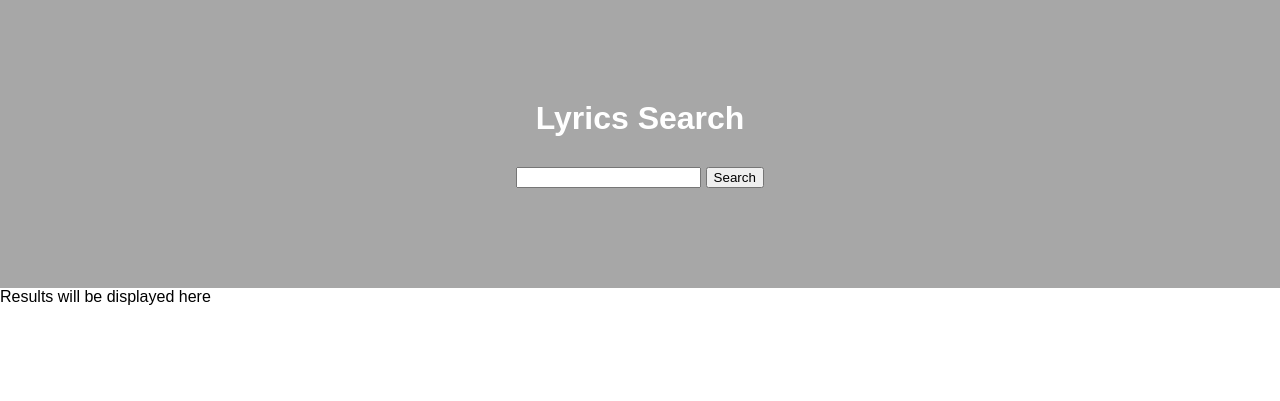
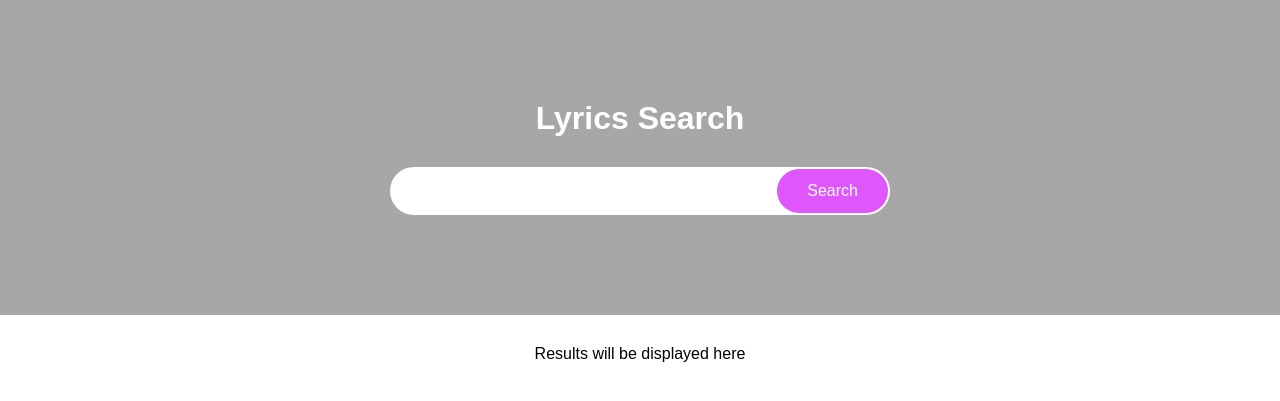
Before and after one commit to luciussulla/20-js-projects, a PHP site: page / in a window 1280 px wide. Shown: the top 401 px of the page. Run offline with PHP 8.4, Linux system fonts and the light colour scheme.

Commit message:
Add the rest of css styles

```diff
--- a/lyricsSearch/index.html
+++ b/lyricsSearch/index.html
@@ -25,8 +25,6 @@
 
   </div>
 
-
-
   <script src="script.js"></script>
 </body>
 </html>
--- a/lyricsSearch/styles.css
+++ b/lyricsSearch/styles.css
@@ -45,3 +45,76 @@ header * {
 header h1 {
   margin: 0px 0px 30px;
 }
+
+/* form and buton */
+form {
+  position: relative;
+  width: 500px;
+  max-width: 100%;
+  /* border: 1px solid green;  */
+}
+
+form input {
+  border: 0;
+  border-radius: 50px;
+  font-size: 16px;
+  padding: 15px 30px;
+  width: 100%;
+}
+
+form button {
+  position: absolute;
+  top: 2px;
+  right: 2px;
+
+  background-color: #e056fd;
+  border: 0;
+  border-radius: 50px;
+  color: #fff;
+  font-size: 16px;
+  padding: 13px 30px;
+}
+
+.btn {
+  background-color: #8d56fd;
+  border: 0;
+  border-radius: 10px;
+  color: #fff;
+  padding: 4px 10px;
+}
+
+/* list */
+ul.songs {
+  list-style-type: none;
+  padding: 0;
+}
+
+ul.songs li {
+  display: flex;
+  align-items: center;
+  justify-content: space-between;
+}
+
+.container {
+  margin: 30px auto;
+  max-width: 100%;
+  width: 500px;
+}
+
+.container h2 {
+  font-weight: 300;
+}
+
+.container p {
+  text-align: center;
+}
+
+.centered {
+  display: flex;
+  justify-content: center;
+}
+
+.centered button {
+  transform: scale(1.3);
+  margin: 15px;
+}
```
